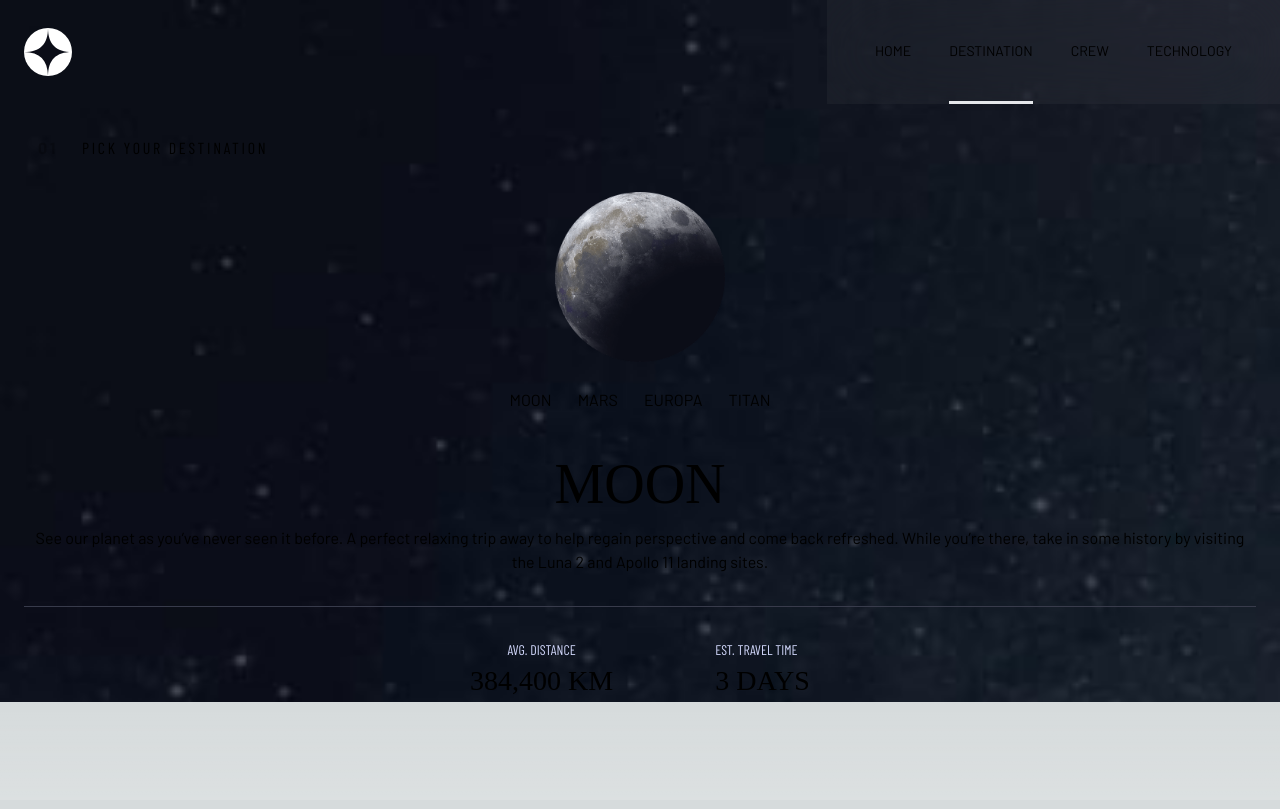
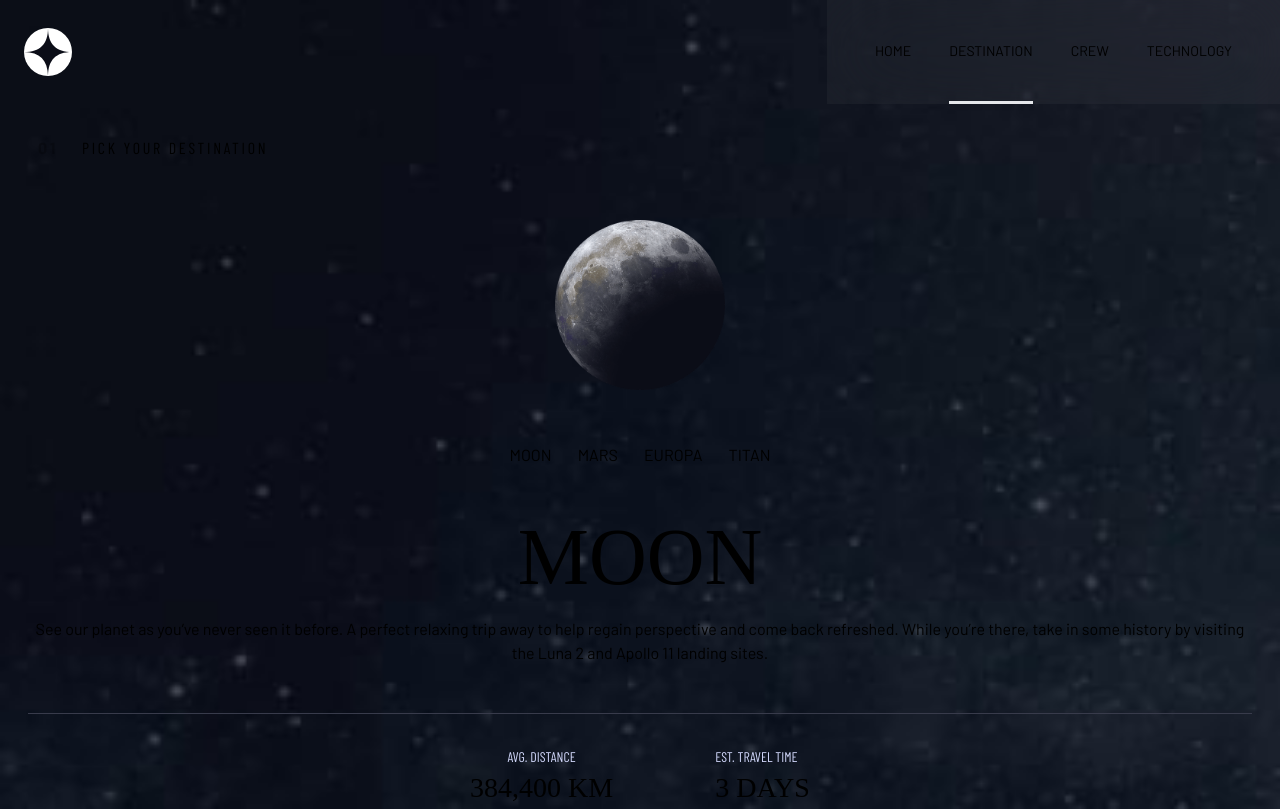
Before and after one commit to Mickaachu/space-tourism, a Next.js app: page /destination in a window 1280 px wide. Built offline with nearby package versions, Linux system fonts and the light colour scheme; a web font is replaced by a local one.

Commit message:
destination page:update

```diff
--- a/src/app/destination/page.js
+++ b/src/app/destination/page.js
@@ -8,7 +8,8 @@ function destination() {
        md:justify-start md:pl-[38px] w-full '>
       <p className='font-barlow-condensed tracking-[2.7px]'><span className='pr-[18px] font-bold opacity-[0.25]'>01</span> PICK YOUR DESTINATION</p>
       </div>
-      <Image src='/destination/image-moon.png' width={170} height={170} className='mt-[32px] mb-[26px]'/>
+      <Image src='/destination/image-moon.png' width={170} height={170}
+      className='mt-[32px] md:mt-[60px] mb-[26px] md:mb-[53px]'/>
       <div className="flex gap-[26px]">
         <button>MOON</button>
         <button>MARS</button>
@@ -16,17 +17,20 @@ function destination() {
         <button>TITAN</button>
 
       </div>
-      <div className='text-center pb-[32px] mx-[24px] border-b border-[#383B4B]'>
-        <h1 className='font-belfair text-[56px] mt-[30px]'>MOON</h1>
+      <div className='text-center pb-[32px] md:pb-[48px]
+        mx-[24px] md:mx-[28px] border-b border-[#383B4B] md:gap-[30px]'>
+        <h1 className='font-belfair text-[56px] mt-[30px] md:text-[80px]'>MOON</h1>
         <p >See our planet as you’ve never seen it before. A perfect relaxing trip away to help regain perspective and come back refreshed. While you’re there, take in some history by visiting the Luna 2 and Apollo 11 landing sites.</p>
       </div>
       <div className="md:flex md:gap-[102px]">
         <div className='pt-[32px] text-center'>
-          <p className='text-[14px] font-barlow-condensed text-[#D0D6F9] uppercase'>AVG. DISTANCE</p>
+          <p className='text-[14px] font-barlow-condensed
+           text-[#D0D6F9] uppercase'>AVG. DISTANCE</p>
           <p className='font-belfair text-[28px] uppercase'>384,400 km</p>
         </div>
         <div className='pt-[32px]'>
-          <p className='text-[14px] font-barlow-condensed text-[#D0D6F9] uppercase'>Est. travel time</p>
+          <p className='text-[14px] font-barlow-condensed
+           text-[#D0D6F9] uppercase'>Est. travel time</p>
           <p className='font-belfair text-[28px] uppercase'>3 days</p>
         </div>
       </div>
```
